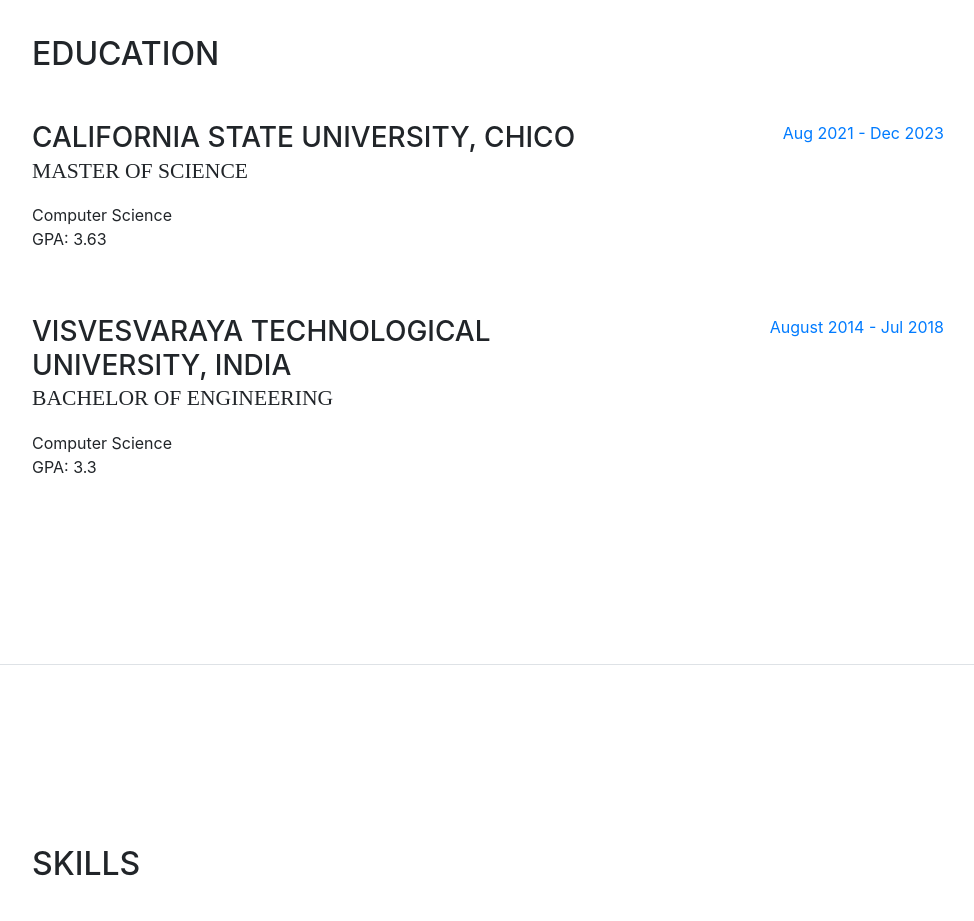
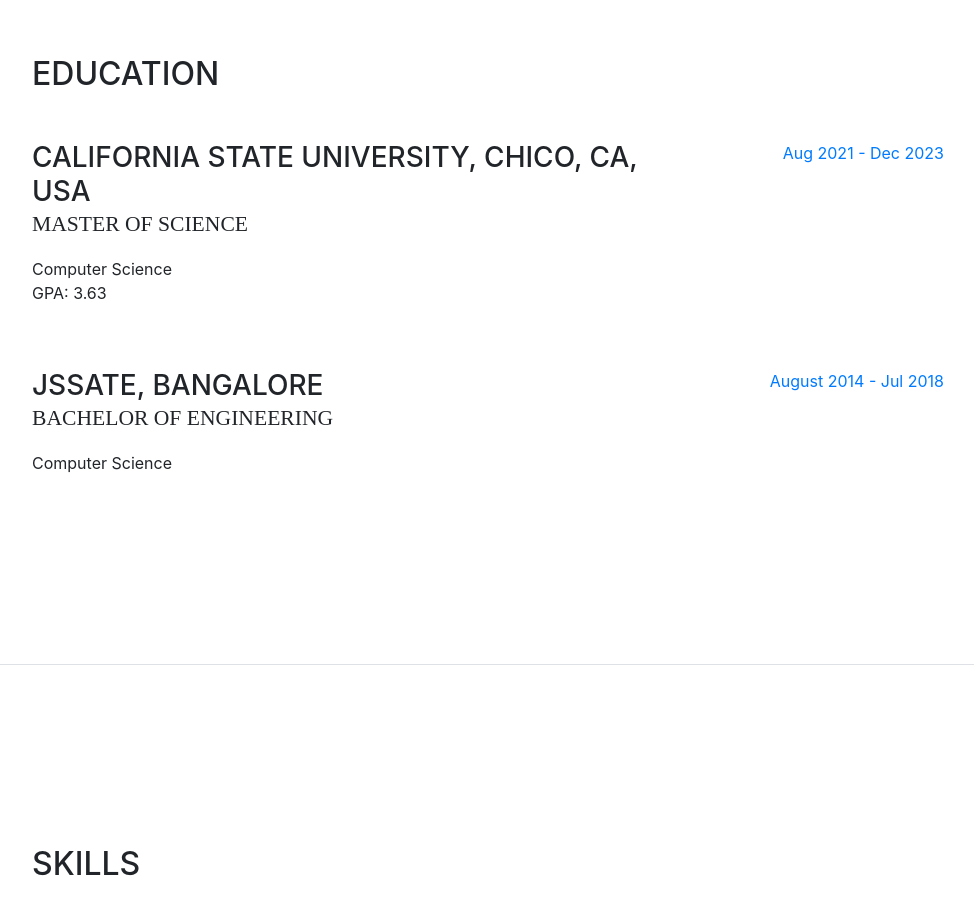
Before and after one commit to abhilashSreenivasa/portfolio-Abhilash, a website with bundled scripts: page index.html in a window 1280 px wide. Shown: the part 3200-4121 px from the top of the page, without its empty margins (288-1262 px from the left). Built offline with nearby package versions, Linux system fonts and the light colour scheme; a web font is replaced by a local one.

Commit message:
Update index.html

```diff
--- a/index.html
+++ b/index.html
@@ -222,7 +222,7 @@
 
         <div class="resume-item d-flex flex-column flex-md-row mb-5">
           <div class="resume-content mr-auto">
-            <h3 class="mb-0">California State University, Chico</h3>
+            <h3 class="mb-0">California State University, Chico, CA, USA </h3>
             <div class="subheading mb-3">Master of Science</div>
             <div>Computer Science</div>
             <p>GPA: 3.63</p>
@@ -234,10 +234,9 @@
 
         <div class="resume-item d-flex flex-column flex-md-row">
           <div class="resume-content mr-auto">
-            <h3 class="mb-0">Visvesvaraya Technological University, India</h3>
+            <h3 class="mb-0">JSSATE, Bangalore</h3>
             <div class="subheading mb-3">Bachelor of Engineering</div>
             <div>Computer Science</div>
-            <p>GPA: 3.3</p>
           </div>
           <div class="resume-date text-md-right">
             <span class="text-primary">August 2014 - Jul 2018</span>
```
